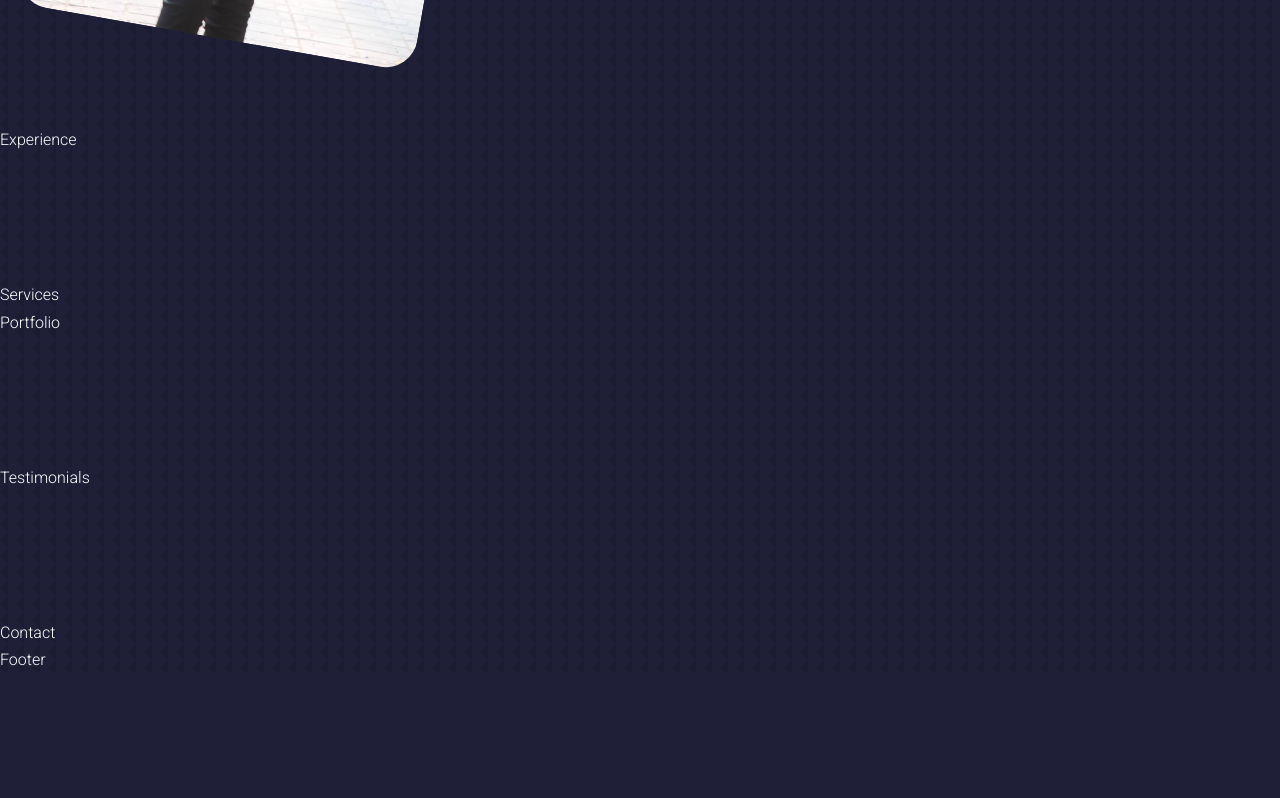
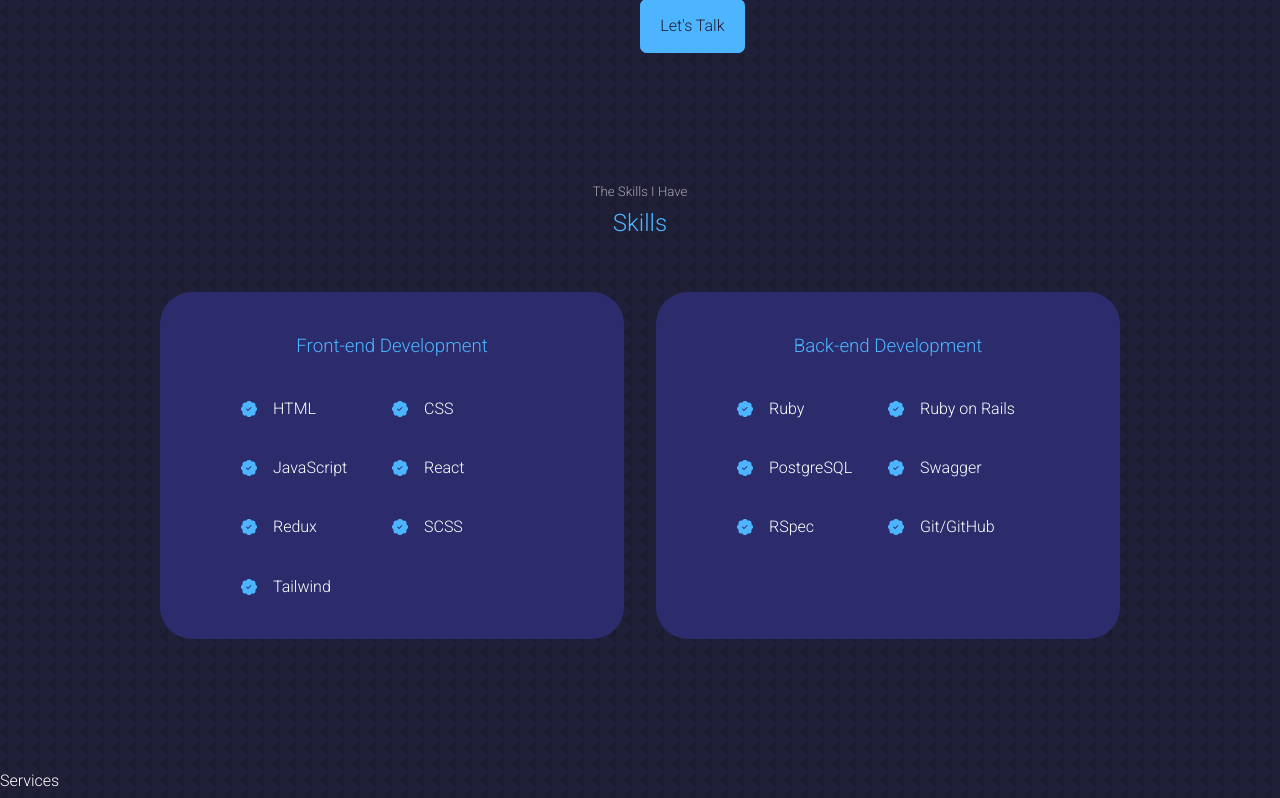
Before and after one commit to Meri-MG/portfolio---react, a React (Create React App) app: page / in a window 1280 px wide. Shown: the part 1500-2298 px from the top of the page. Before the commit the page ends 2173 px from the top, so only its background shows below. Built offline with nearby package versions, Linux system fonts and the light colour scheme.

Commit message:
feat: add skills section

```diff
--- a/src/components/experience/Experience.jsx
+++ b/src/components/experience/Experience.jsx
@@ -1,9 +1,77 @@
 import React from 'react';
+import { BsFillPatchCheckFill } from 'react-icons/bs';
 import './experience.css';
 
 const Experience = () => {
   return (
-    <section id="experience">Experience</section>
+    <section id="experience">
+      <h5>The Skills I Have</h5>
+      <h2>Skills</h2>
+      <div className="container experience__container">
+        <div className="experience__frontend">
+          <h3>Front-end Development</h3>
+          <div className="experience__content">
+          <article className="experience__details">
+              <BsFillPatchCheckFill className="experience__details-icon" />
+              <h4>HTML</h4>
+            </article>
+            <article className="experience__details">
+              <BsFillPatchCheckFill className="experience__details-icon" />
+              <h4>CSS</h4>
+            </article>
+            <article className="experience__details">
+              <BsFillPatchCheckFill className="experience__details-icon" />
+              <h4>JavaScript</h4>
+            </article>
+            <article className="experience__details">
+              <BsFillPatchCheckFill className="experience__details-icon" />
+              <h4>React</h4>
+            </article>
+            <article className="experience__details">
+              <BsFillPatchCheckFill className="experience__details-icon" />
+              <h4>Redux</h4>
+            </article>
+            <article className="experience__details">
+              <BsFillPatchCheckFill className="experience__details-icon" />
+              <h4>SCSS</h4>
+            </article>
+            <article className="experience__details">
+              <BsFillPatchCheckFill className="experience__details-icon" />
+              <h4>Tailwind</h4>
+            </article>
+          </div>
+        </div>
+        <div className="experience__backend">
+          <h3>Back-end Development</h3>
+          <div className="experience__content">
+          <article className="experience__details">
+              <BsFillPatchCheckFill className="experience__details-icon" />
+              <h4>Ruby</h4>
+            </article>
+            <article className="experience__details">
+              <BsFillPatchCheckFill className="experience__details-icon" />
+              <h4>Ruby on Rails</h4>
+            </article>
+            <article className="experience__details">
+              <BsFillPatchCheckFill className="experience__details-icon" />
+              <h4>PostgreSQL</h4>
+            </article>
+            <article className="experience__details">
+              <BsFillPatchCheckFill className="experience__details-icon" />
+              <h4>Swagger</h4>
+            </article>
+            <article className="experience__details">
+              <BsFillPatchCheckFill className="experience__details-icon" />
+              <h4>RSpec</h4>
+            </article>
+            <article className="experience__details">
+              <BsFillPatchCheckFill className="experience__details-icon" />
+              <h4>Git/GitHub</h4>
+            </article>
+          </div>
+        </div>
+      </div>
+    </section>
   )
 }
 
--- a/src/components/experience/experience.css
+++ b/src/components/experience/experience.css
@@ -0,0 +1,68 @@
+.experience__container {
+    display: grid;
+    grid-template-columns: 1fr 1fr;
+    gap: 2rem;
+}
+
+.experience__container > div {
+    background: var(--color-bg-variant);
+    padding: 2.4rem 5rem;
+    border-radius: 2rem;
+    border: 1px solid transparent;
+    transition: var(--transition);
+}
+
+.experience__container > div:hover {
+    background: transparent;
+    border-color: var(--color-primary);
+    cursor: default;
+}
+
+.experience__container > div h3 {
+    text-align: center;
+    margin-bottom: 2rem;
+    color: var(--color-primary);
+}
+
+.experience__content {
+    display: grid;
+    grid-template-columns: 1fr 1fr;
+    row-gap: 2rem;
+}
+
+.experience__details {
+    display: flex;
+    gap: 1rem;
+}
+
+.experience__details-icon {
+    margin-top: 6px;
+    color: var(--color-primary);
+}
+
+@media screen and (max-width: 1024px){
+    .experience__container {
+        grid-template-columns: 1fr;
+    }
+
+    .experience__container > div {
+        width: 80%;
+        margin: 0 auto;
+        padding: 2rem;
+    }
+
+    .experience__content p {
+        padding: 1rem;
+    }
+}
+
+@media screen and (max-width: 600px){
+    .experience__container {
+        gap: 1rem;
+    }
+
+    .experience__container > div {
+        width: 100%;
+        padding: 2rem 1rem;
+    }
+}
--- a/src/components/intro/intro.css
+++ b/src/components/intro/intro.css
@@ -41,7 +41,7 @@
 
 .about__card:hover {
     background: transparent;
-    border-color: var(--color-primary-variant);
+    border-color: var(--color-primary);
     cursor: default;
 }
 
@@ -90,7 +90,6 @@
     .about__cards {
         grid-template-columns: 1fr 1fr;
         gap: 1rem;
-        margin: 0 1rem;
     }
 
     .about__content {
--- a/src/index.css
+++ b/src/index.css
@@ -22,7 +22,7 @@
 
   --container-width-lg: 75%;
   --container-width-md: 86%;
-  --container-width-lg: 90%;
+  --container-width-sm: 90%;
 }
 
 html {
```
